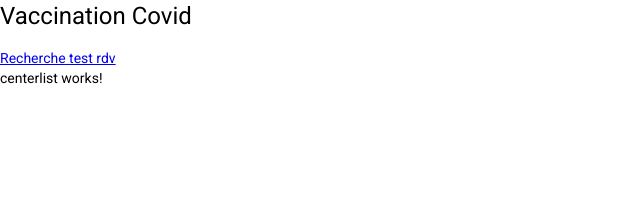
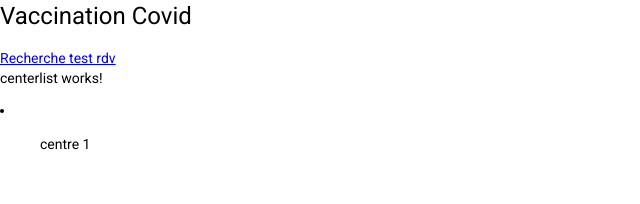
Before and after one commit to MCoiraton/dev-fullstack, an Angular app in the folder TD/covidFront/: page /list/1 in a window 1280 px wide. Shown: the top 204 px of the page, without its empty margins (0-640 px from the left). Built offline with nearby package versions, Linux system fonts and the light colour scheme; no server answers.

Commit message:
mise a jour

```diff
--- a/TD/covidFront/src/app/centerlist/centerlist.component.html
+++ b/TD/covidFront/src/app/centerlist/centerlist.component.html
@@ -1 +1,4 @@
 <p>centerlist works!</p>
+<li>
+    <ul>centre 1</ul>
+</li>
```
